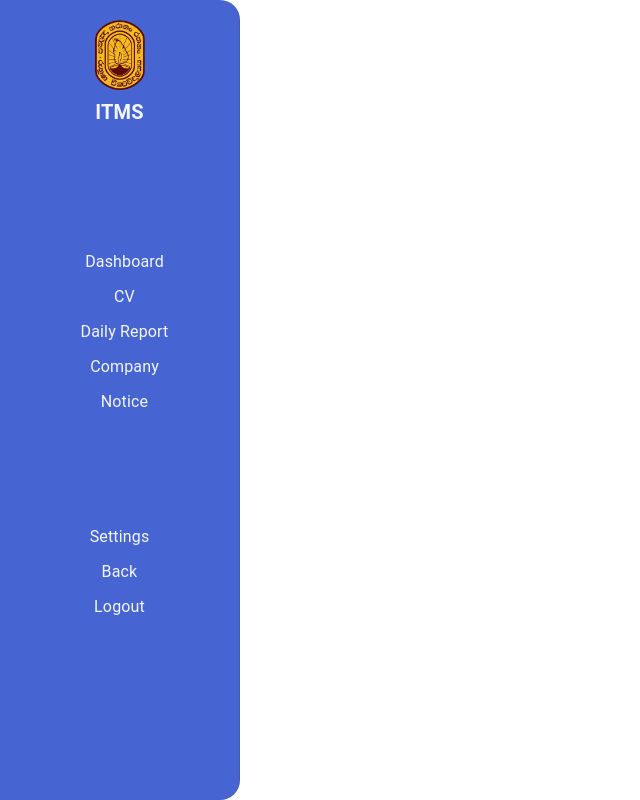
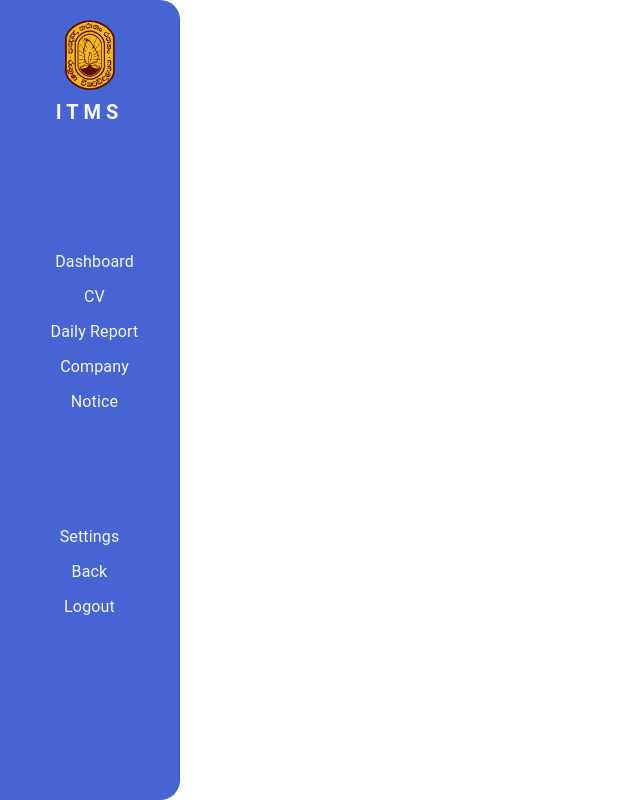
Before and after one commit to nuwankirillawala/industrial-training-management-system, a React app in the folder client/: page /sidebar in a window 1280 px wide. Shown: the whole page, without its empty margins (0-640 px from the left). Built offline with nearby package versions, Linux system fonts and the light colour scheme; the HTML template or start-up script is replaced by a standard one.

Commit message:
update sidebar

```diff
--- a/client/src/components/Sidebar/Sidebar.jsx
+++ b/client/src/components/Sidebar/Sidebar.jsx
@@ -8,18 +8,18 @@ import ListItem from '@mui/material/ListItem';
 import ListItemText from '@mui/material/ListItemText';
 import { Unilogo } from '../shared/Images/Unilogo';
 import { Grid } from '@mui/material';
-import { Padding } from '@mui/icons-material';
-import { styled } from '@mui/system';
-import { alignProperty } from '@mui/material/styles/cssUtils';
+// import { Padding } from '@mui/icons-material';
+// import { styled } from '@mui/system';
+// import { alignProperty } from '@mui/material/styles/cssUtils';
 
-const drawerWidth = 240;
+const drawerWidth = 180;
 // const listItemButtonWidth = 145;
 
 // const listItemButtonWidth = styled(ListItemButton)({
 //   width: 150,
 // });
 
-export default function PermanentDrawerLeft() {
+export default function Sidebar() {
 
   const menuItems = ['Dashboard', 'CV', 'Daily Report', 'Company', 'Notice'];
 
@@ -59,6 +59,7 @@ export default function PermanentDrawerLeft() {
           <Typography
             variant={'h6'}
             fontWeight={'bold'}
+            letterSpacing={5}
             sx={{
               position:'relative',
               top:30,
@@ -103,7 +104,7 @@ export default function PermanentDrawerLeft() {
                       bgcolor: '#f4f6fc',
                       color: 'black'
                     },
-                    borderRadius:'10px 10px 10px 10px'
+                    borderRadius:'0px 10px 10px 0px'
                   }}>
                   <ListItemText primary={text} />
                 </ListItemButton>
```
